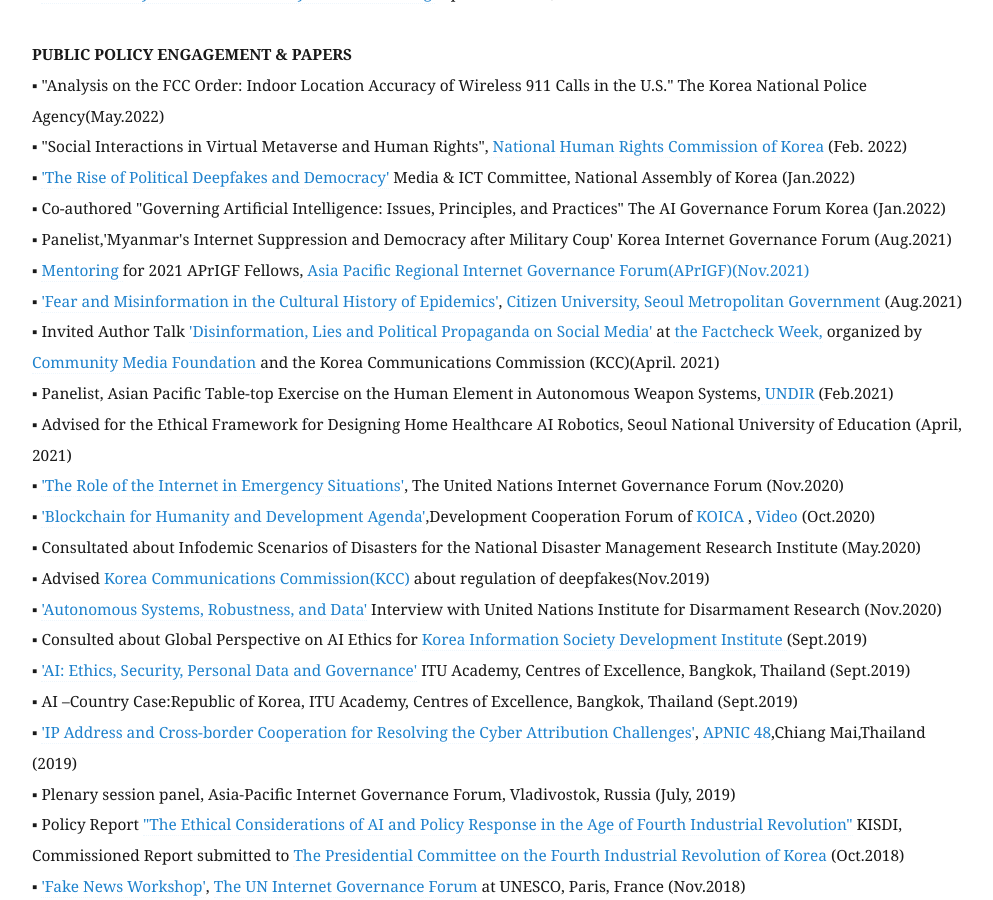
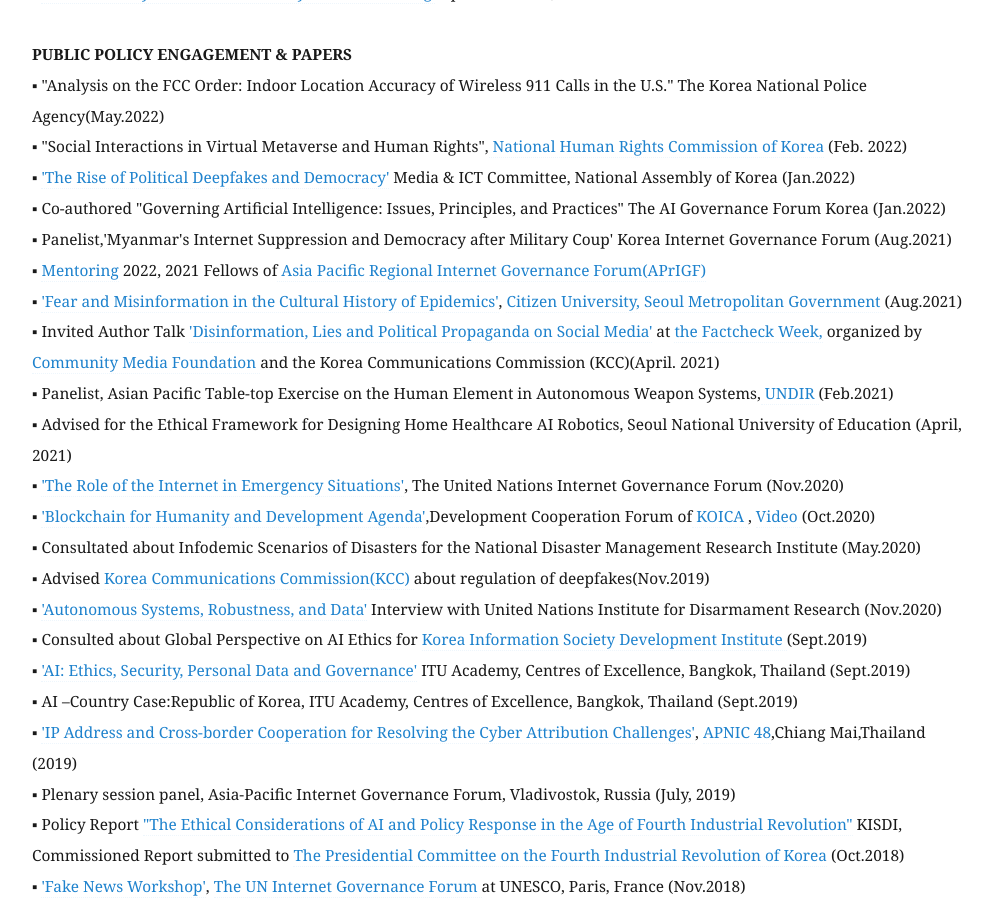
Before and after one commit to eunchangchoi/eunchangchoi.github.io, a Jekyll site: the page built from index.md, in a window 1280 px wide and 900 px high, scrolled down 5040 px. Shown: the whole window, without its empty margins (68-1061 px from the left). Built offline with Jekyll 4.4.1, drawn with Linux system fonts in a browser that asks for light colours.

Commit message:
Update index.md

```diff
--- a/index.md
+++ b/index.md
@@ -120,7 +120,7 @@
 ▪ <a href="https://zdnet.co.kr/view/?no=20220112165731">'The Rise of Political Deepfakes and Democracy'</a> Media & ICT Committee, National Assembly of Korea (Jan.2022) <br>
 ▪ Co-authored "Governing Artificial Intelligence: Issues, Principles, and Practices" The AI Governance Forum Korea (Jan.2022)<br>
 ▪ Panelist,'Myanmar's Internet Suppression and Democracy after Military Coup' Korea Internet Governance Forum (Aug.2021) <br>
-▪ <a href="https://ap.rigf.asia/fellowship/2021/introducing-the-mentors-of-2021-fellowship-program/?fbclid=IwAR2pn3lY-fE0daHxOW4vCcvk0HX-zwFHd8uJxaPnT266Hn7BOkA52UudjMw"> Mentoring </a> for 2021 APrIGF Fellows,<a href="https://ap.rigf.asia/"> Asia Pacific Regional Internet Governance Forum(APrIGF)(Nov.2021)</a> <br>
+▪ <a href="https://ap.rigf.asia/fellowship/2021/introducing-the-mentors-of-2021-fellowship-program/?fbclid=IwAR2pn3lY-fE0daHxOW4vCcvk0HX-zwFHd8uJxaPnT266Hn7BOkA52UudjMw"> Mentoring</a> 2022, 2021 Fellows of<a href="https://ap.rigf.asia/"> Asia Pacific Regional Internet Governance Forum(APrIGF)</a> <br>
 ▪ <a href="https://www.asiae.co.kr/article/2021081610112312900">'Fear and Misinformation in the Cultural History of Epidemics'</a>, <a href="https://opengov.seoul.go.kr/mediahub/20417385"> Citizen University, Seoul Metropolitan Government </a> (Aug.2021) <br>
 ▪ Invited Author Talk <a href="https://youtu.be/mRsfLzJmdj8?t=15">'Disinformation, Lies and Political Propaganda on Social Media'</a> at <a href="https://factchecker.or.kr/notices/225"> the Factcheck Week,</a> organized by <a href="https://edu.kcmf.or.kr/main/index.jsp"> Community Media Foundation </a> and the Korea Communications Commission (KCC)(April. 2021) <br>
 ▪ Panelist, Asian Pacific Table-top Exercise on the Human Element in Autonomous Weapon Systems,<a href="http://unidir.org"> UNDIR </a> (Feb.2021)<br>
```
